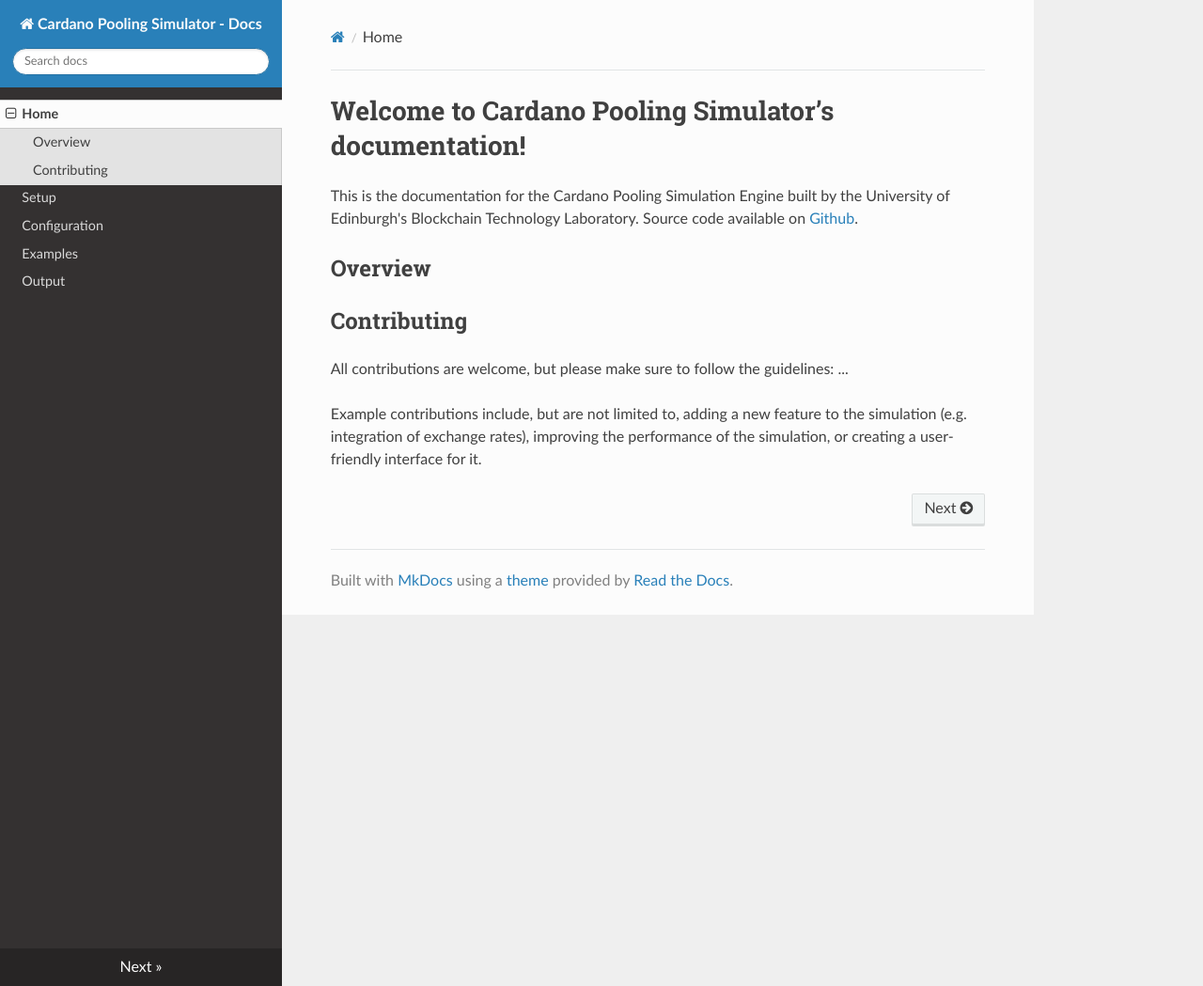
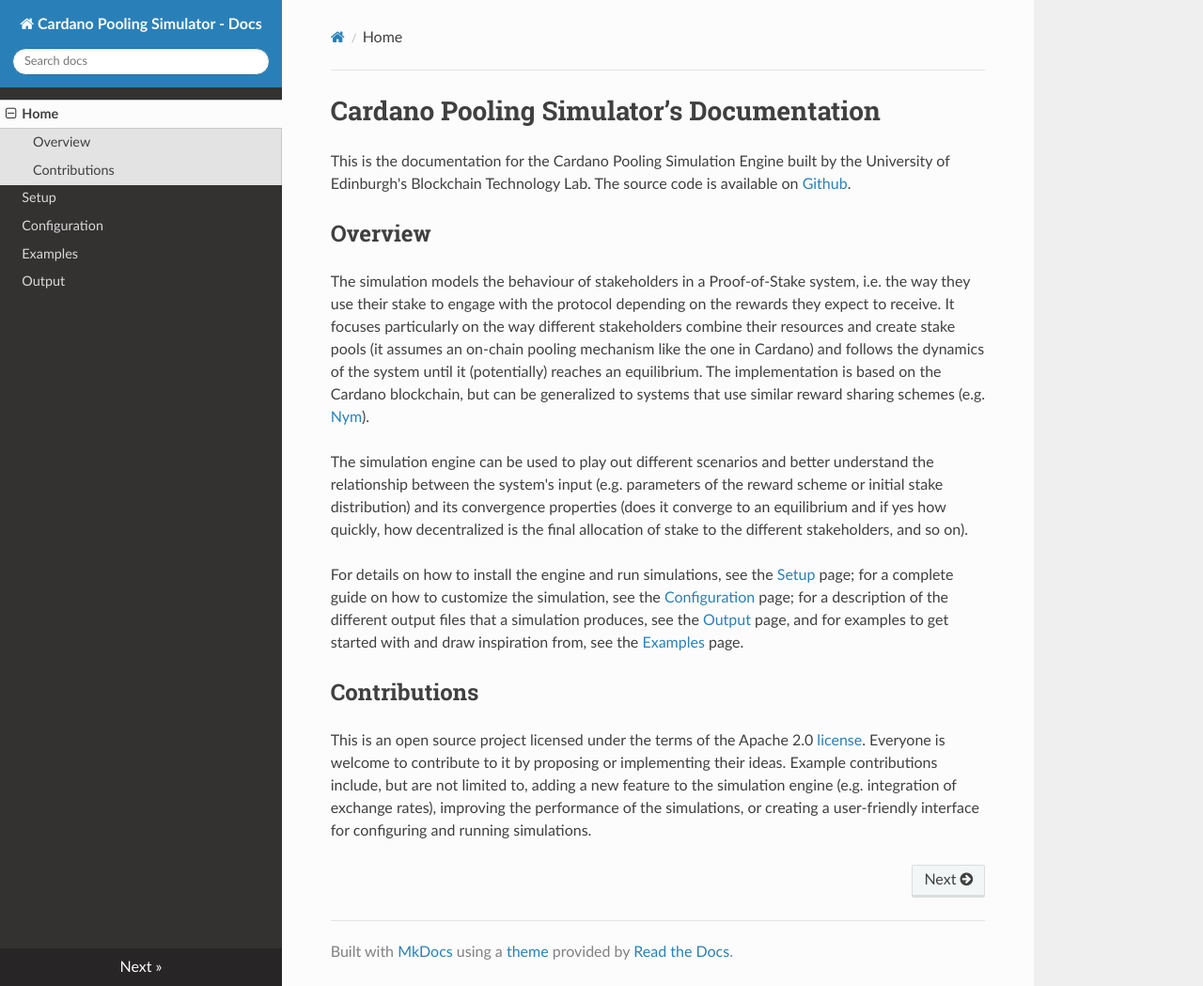
Before and after one commit to Blockchain-Technology-Lab/Rewards-Sharing-Simulation-Engine, an MkDocs documentation site: the page built from docs/index.md, in a window 1280 px wide and 1049 px high. Shown: the whole window at 94% size. Built offline with MkDocs 1.6.1, drawn with Linux system fonts in a browser that asks for light colours; nearby versions of some CDN libraries.

Commit message:
Update docs homepage

```diff
--- a/docs/index.md
+++ b/docs/index.md
@@ -1,13 +1,31 @@
-# Welcome to Cardano Pooling Simulator’s documentation!
+# Cardano Pooling Simulator’s Documentation
 
-This is the documentation for the Cardano Pooling Simulation Engine built by the University of Edinburgh's Blockchain Technology Laboratory.
-Source code available on [Github](https://github.com/Blockchain-Technology-Laboratory/Cardano-Pooling-Simulator).
+This is the documentation for the Cardano Pooling Simulation Engine built by the University of Edinburgh's Blockchain
+Technology Lab.
+The source code is available on [Github](https://github.com/Blockchain-Technology-Laboratory/Cardano-Pooling-Simulator).
 
 ## Overview
 
-## Contributing
-All contributions are welcome, but please make sure to follow the guidelines:
-...
+The simulation models the behaviour of stakeholders in a Proof-of-Stake system, i.e. the way they use their stake to
+engage with the protocol depending on the rewards they expect to receive. It focuses particularly on the way different
+stakeholders combine their resources and create stake pools (it assumes an on-chain pooling mechanism like the one in
+Cardano) and follows the dynamics of the system until it (potentially) reaches an equilibrium. The implementation is
+based on the Cardano blockchain, but can be generalized to systems that use similar reward sharing schemes (e.g.
+[Nym](https://nymtech.net/)).
 
-Example contributions include, but are not limited to, adding a new feature to the simulation (e.g. integration of exchange rates),
-improving the performance of the simulation, or creating a user-friendly interface for it.
+The simulation engine can be used to play out different scenarios and better understand the relationship between the
+system's input (e.g. parameters of the reward scheme or initial stake distribution) and its convergence properties (does
+it converge to an equilibrium and if yes how quickly, how decentralized is the final allocation of stake to the
+different stakeholders, and so on).
+
+For details on how to install the engine and run simulations, see the [Setup](setup.md) page; for a complete guide on
+how to customize the simulation, see the [Configuration](configuration.md) page; for a description of the different
+output files that a simulation produces, see the [Output](output.md) page, and for examples to get started with and
+draw inspiration from, see the [Examples](examples.md) page.
+
+
+## Contributions
+This is an open source project licensed  under the terms of the Apache 2.0 [license](LICENSE). Everyone is welcome to
+contribute to it by proposing or implementing their ideas. Example contributions include, but are not limited to,
+adding a new feature to the simulation engine (e.g. integration of exchange rates), improving the performance of the
+simulations, or creating a user-friendly interface for configuring and running simulations.
```
